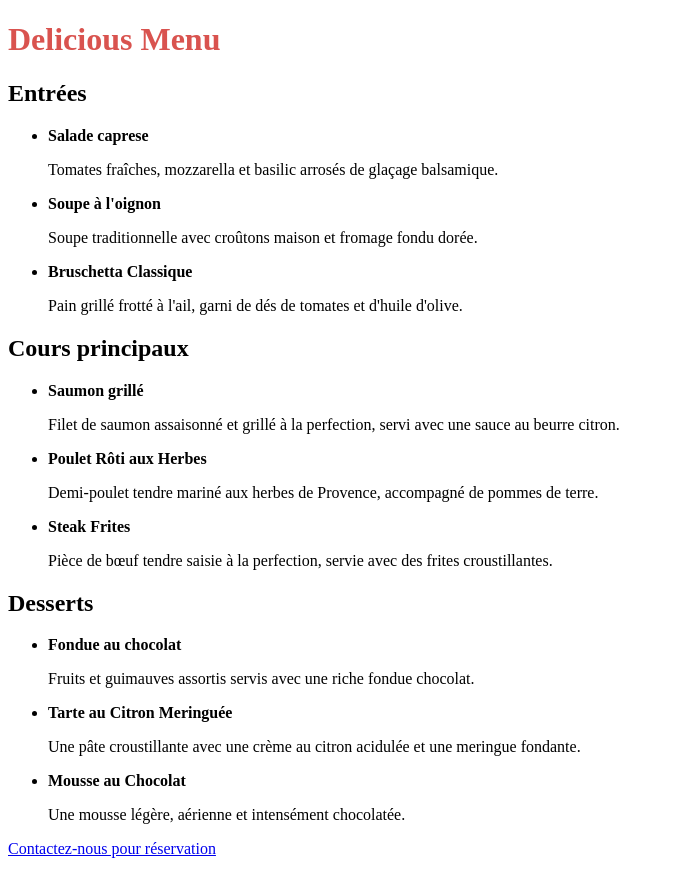
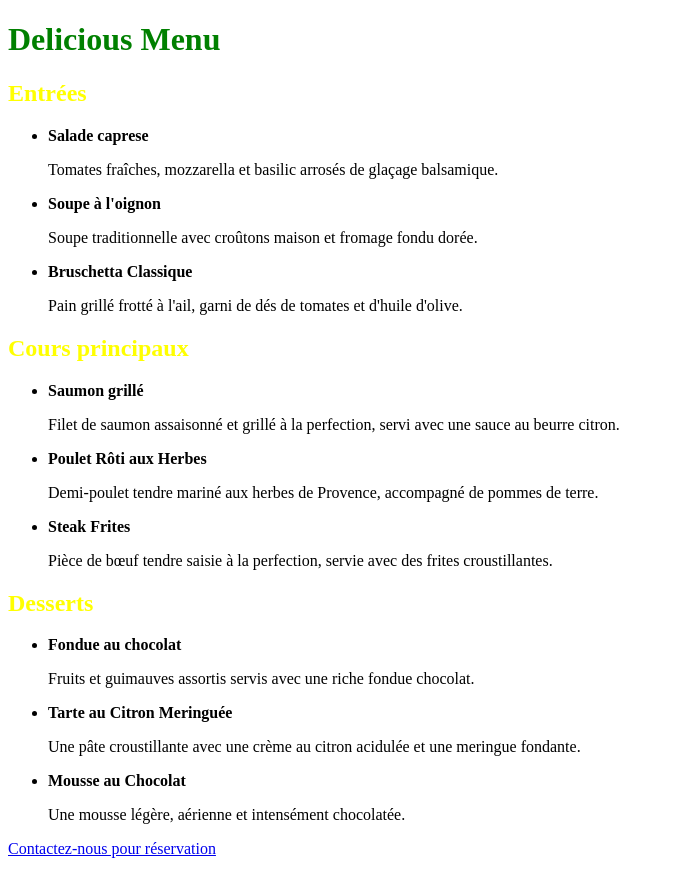
Before and after one commit to djiboka842/mon-restaurant, a plain HTML site: page index.html in a window 1280 px wide. Shown: the whole page, without its empty margins (0-674 px from the left). Drawn offline with Linux system fonts and the light colour scheme.

Commit message:
modifications des couleurs des titres h1 et h2

```diff
--- a/styles.css
+++ b/styles.css
@@ -16,5 +16,8 @@ nav ul {
 }
 
 h1 {
-    color: #d9534f;
+    color: green;
 }
+h2 {
+    color: yellow;
+}
```
